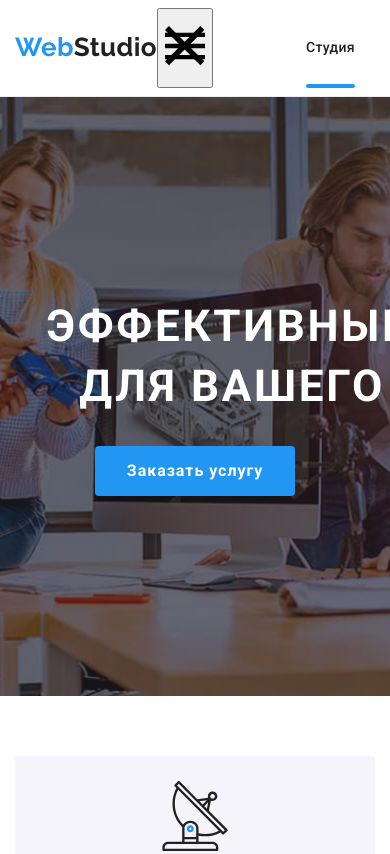
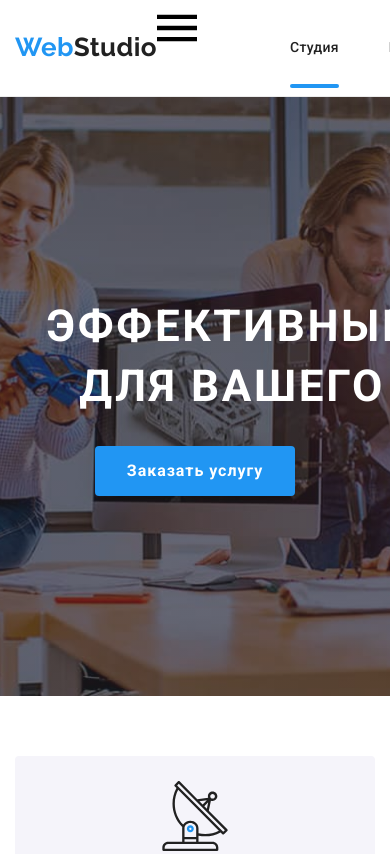
Before and after one commit to Melodica4585/goit-markup-hw-08, a plain HTML site: page index.html in a window 390 px wide. Shown: the top 854 px of the page. Drawn offline with nearby package versions, Linux system fonts and the light colour scheme.

Commit message:
бургер

```diff
--- a/index.html
+++ b/index.html
@@ -20,12 +20,12 @@
         <nav class="nav">
             <a href="index.html" class="nav__logo"><span class="nav__logo-part">Web</span>Studio</a>
 
-            <button type="button" class="menu-button is-open"  data-menu-open>
+            <button class="btn-burger" type="button" aria-expanded="false" data-menu-button="">
                 <svg width="40" height="40" aria-label="Переключатель мобильного меню">
-                    <use class="burger-menu__btn" href="./images/icons.svg#icon-burger-menu"></use>
-                    <use class="burger-menu__close" href="./images/icons.svg#icon-burger-close"></use>
-                    </svg>
-            </button>
+                  <use class="btn-burger__icon-burger" href="./images/icons.svg#icon-burger-menu"></use>
+                  <use class="btn-burger__icon-cross" href="./images/icons.svg#icon-burger-close"></use>
+                </svg>
+              </button>
 
             <div class="burger-menu" data-menu>
 
--- a/sass/components/_header.scss
+++ b/sass/components/_header.scss
@@ -194,3 +194,30 @@
     padding-bottom: 26px;
   }
 }
+
+.btn-burger {
+  display: none;
+  margin: 0;
+  padding: 0;
+  border: 0;
+  background-color: transparent;
+  z-index: 2;
+}
+
+@media screen and (max-width: 767px) {
+  .btn-burger {
+    display: inline-flex;
+  }
+}
+
+.btn-burger .btn-burger__icon-cross {
+  display: none;
+}
+
+.btn-burger.is-open .btn-burger__icon-cross {
+  display: block;
+}
+
+.btn-burger.is-open .btn-burger__icon-burger {
+  display: none;
+}
```
Also changed, not shown: css/main.css, css/main.min.css, images/burger-close.svg, images/burger-menu.svg, 2 other files.
